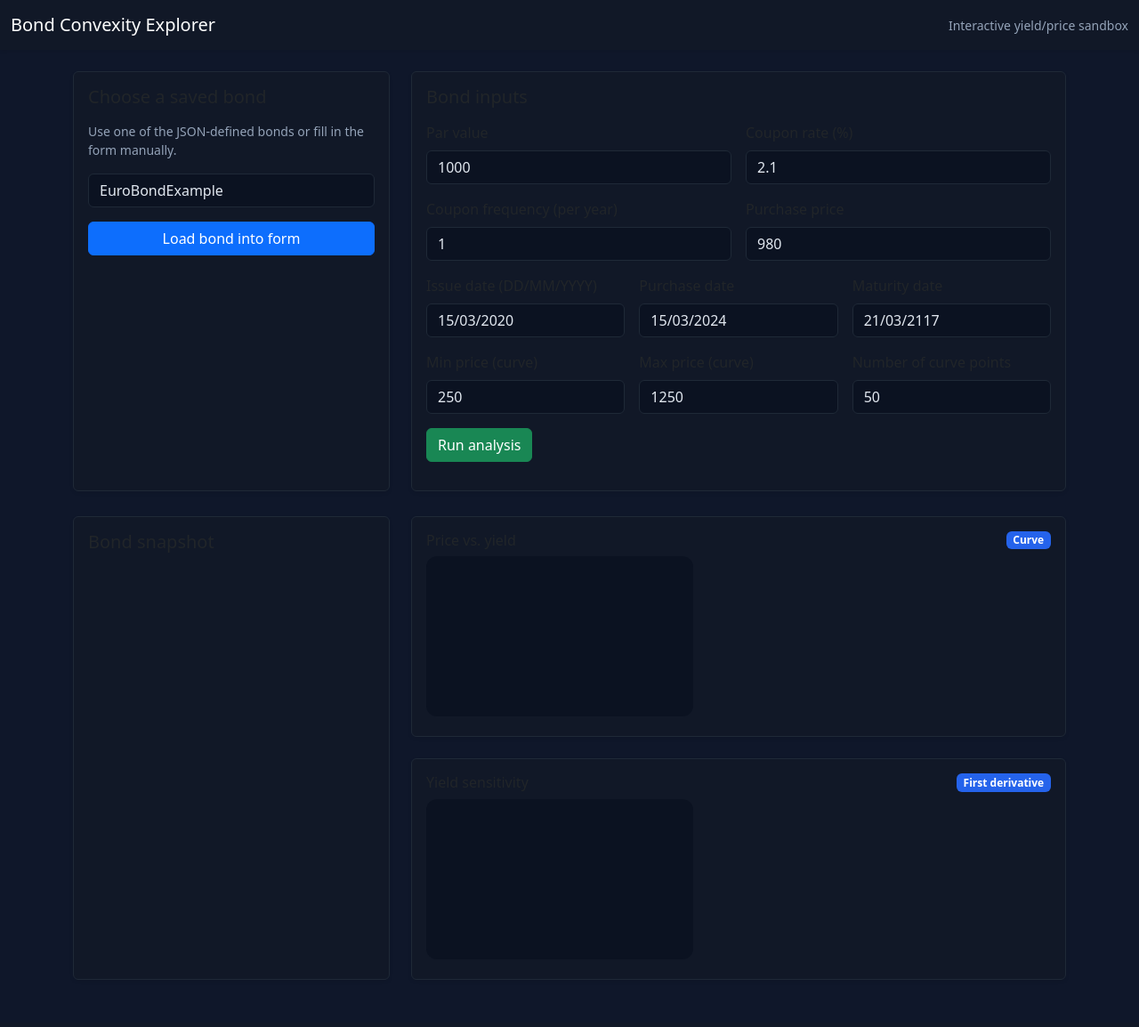
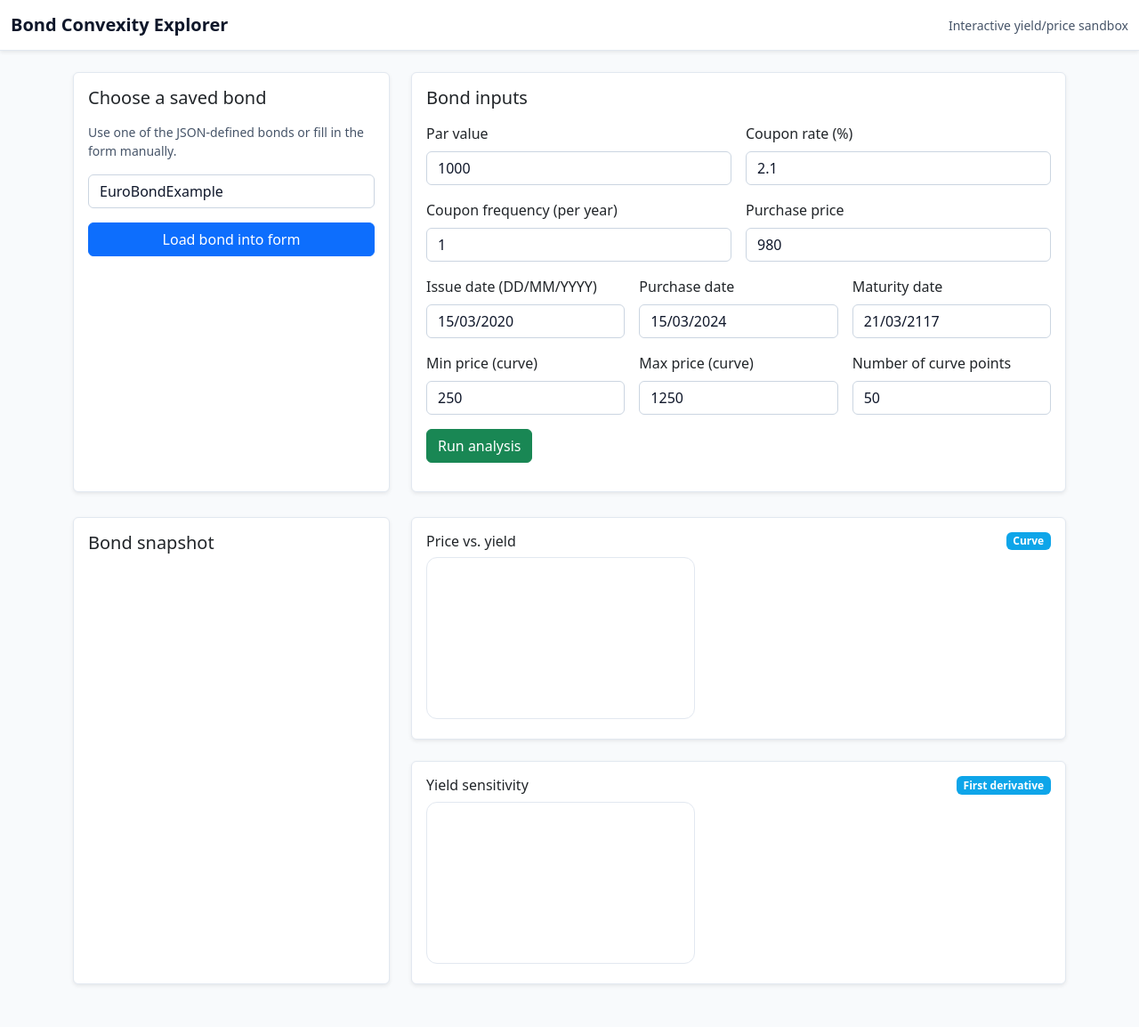
Before and after one commit to GetAnHub/bond-convexity-sim, a Flask app: page / in a window 1280 px wide. Shown: the whole page at 89% size. Before the commit the page ends 1101 px from the top, so only its background shows below. Run offline with Flask 3, Linux system fonts and the light colour scheme; a map, chart or similar area stays blank; some libraries are stand-ins or nearby versions.

Commit message:
Add convexity test and lighten UI

```diff
--- a/templates/index.html
+++ b/templates/index.html
@@ -7,19 +7,21 @@
     <link rel="stylesheet" href="https://cdn.jsdelivr.net/npm/bootstrap@5.3.3/dist/css/bootstrap.min.css">
     <script src="https://cdn.jsdelivr.net/npm/chart.js@4.4.1/dist/chart.umd.min.js"></script>
     <style>
-      body { background: #0f172a; color: #e2e8f0; }
-      .card { background: #111827; border: 1px solid #1f2937; }
-      .form-control, .form-select { background: #0b1221; color: #e2e8f0; border-color: #1f2937; }
-      .navbar { background: #111827; }
-      .text-muted { color: #94a3b8 !important; }
-      .badge { background: #2563eb; }
-      canvas { background: #0b1221; border-radius: 12px; }
+      body { background: #f8fafc; color: #0f172a; }
+      .card { background: #ffffff; border: 1px solid #e2e8f0; }
+      .form-control, .form-select { background: #ffffff; color: #0f172a; border-color: #cbd5e1; }
+      .form-control:focus, .form-select:focus { box-shadow: 0 0 0 0.1rem rgba(14, 165, 233, 0.2); }
+      .navbar { background: #ffffff; border-bottom: 1px solid #e2e8f0; }
+      .navbar .navbar-brand { color: #0f172a; }
+      .text-muted { color: #475569 !important; }
+      .badge { background: #0ea5e9; }
+      canvas { background: #ffffff; border-radius: 12px; border: 1px solid #e2e8f0; }
     </style>
   </head>
   <body>
     <nav class="navbar navbar-expand-lg mb-4 shadow-sm">
       <div class="container-fluid">
-        <a class="navbar-brand text-white" href="#">Bond Convexity Explorer</a>
+        <a class="navbar-brand fw-semibold" href="#">Bond Convexity Explorer</a>
         <span class="text-muted small">Interactive yield/price sandbox</span>
       </div>
     </nav>
@@ -203,10 +205,10 @@
         const options = {
           responsive: true,
           scales: {
-            x: { title: { display: true, text: 'Yield to Maturity (%)', color: '#cbd5e1' }, ticks: { color: '#cbd5e1' }, grid: { color: '#1f2937' } },
-            y: { ticks: { color: '#cbd5e1' }, grid: { color: '#1f2937' } }
+            x: { title: { display: true, text: 'Yield to Maturity (%)', color: '#0f172a' }, ticks: { color: '#0f172a' }, grid: { color: '#e2e8f0' } },
+            y: { ticks: { color: '#0f172a' }, grid: { color: '#e2e8f0' } }
           },
-          plugins: { legend: { labels: { color: '#cbd5e1' } } }
+          plugins: { legend: { labels: { color: '#0f172a' } } }
         };
         if (curveChart) curveChart.destroy();
         if (derivativeChart) derivativeChart.destroy();
```
Also changed, not shown: tests/test_plotting.py (+46 -2 lines).
